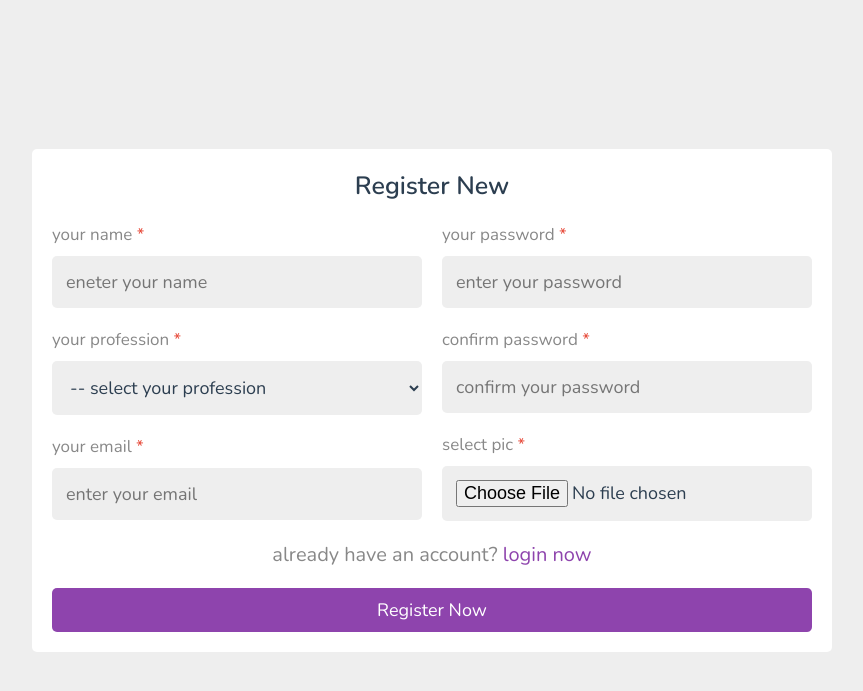
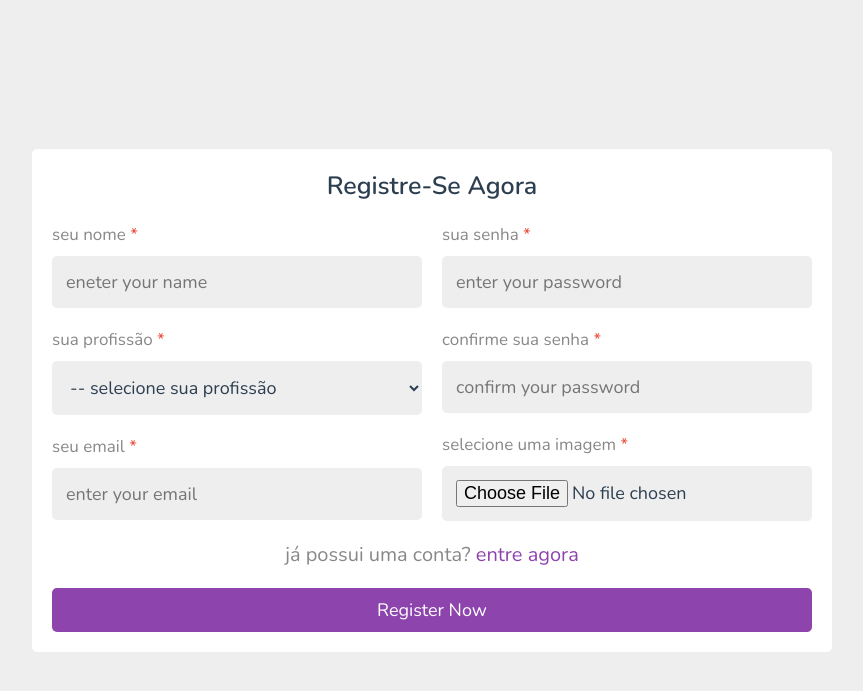
Before and after one commit to NatHanNSilva12/plataforma-cursos, a PHP site: page /admin/register.php in a window 1280 px wide. Shown: the top 691 px of the page, without its empty margins (208-1071 px from the left). Run offline with PHP 8.4, Linux system fonts and the light colour scheme.

Commit message:
registro de prof

```diff
--- a/admin/register.php
+++ b/admin/register.php
@@ -28,15 +28,15 @@ if(isset($_POST['submit'])){
    $select_tutor->execute([$email]);
 
    if($select_tutor->rowCount() > 0){
-      $message[] = 'email already taken!';
+      $message[] = 'email já usado!';
    }else{
       if($pass != $cpass){
-         $message[] = 'confirm passowrd not matched!';
+         $message[] = 'senha diferente';
       }else{
          $insert_tutor = $conn->prepare("INSERT INTO `tutors`(id, name, profession, email, password, image) VALUES(?,?,?,?,?,?)");
          $insert_tutor->execute([$id, $name, $profession, $email, $cpass, $rename]);
          move_uploaded_file($image_tmp_name, $image_folder);
-         $message[] = 'new tutor registered! please login now';
+         $message[] = 'novo professor registrado, entre com sua conta';
       }
    }
 
@@ -45,12 +45,12 @@ if(isset($_POST['submit'])){
 ?>
 
 <!DOCTYPE html>
-<html lang="en">
+<html lang="pt-BR">
 <head>
    <meta charset="UTF-8">
    <meta http-equiv="X-UA-Compatible" content="IE=edge">
    <meta name="viewport" content="width=device-width, initial-scale=1.0">
-   <title>register</title>
+   <title>Registro</title>
 
    <!-- font awesome cdn link  -->
    <link rel="stylesheet" href="https://cdnjs.cloudflare.com/ajax/libs/font-awesome/6.2.0/css/all.min.css">
@@ -79,39 +79,39 @@ if(isset($message)){
 <section class="form-container">
 
    <form class="register" action="" method="post" enctype="multipart/form-data">
-      <h3>register new</h3>
+      <h3>Registre-se agora</h3>
       <div class="flex">
          <div class="col">
-            <p>your name <span>*</span></p>
+            <p>seu nome <span>*</span></p>
             <input type="text" name="name" placeholder="eneter your name" maxlength="50" required class="box">
-            <p>your profession <span>*</span></p>
+            <p>sua profissão <span>*</span></p>
             <select name="profession" class="box" required>
-               <option value="" disabled selected>-- select your profession</option>
-               <option value="developer">developer</option>
-               <option value="desginer">desginer</option>
-               <option value="musician">musician</option>
-               <option value="biologist">biologist</option>
-               <option value="teacher">teacher</option>
-               <option value="engineer">engineer</option>
-               <option value="lawyer">lawyer</option>
-               <option value="accountant">accountant</option>
-               <option value="doctor">doctor</option>
-               <option value="journalist">journalist</option>
-               <option value="photographer">photographer</option>
+               <option value="" disabled selected>-- selecione sua profissão</option>
+               <option value="developer">desenvolvedor</option>
+               <option value="desginer">designer</option>
+               <option value="musician">musico</option>
+               <option value="biologist">biologo</option>
+               <option value="teacher">professor</option>
+               <option value="engineer">engenheiro</option>
+               <option value="lawyer">advogado</option>
+               <option value="accountant">banco</option>
+               <option value="doctor">doutor</option>
+               <option value="journalist">jornalista</option>
+               <option value="photographer">fotografo</option>
             </select>
-            <p>your email <span>*</span></p>
+            <p>seu email <span>*</span></p>
             <input type="email" name="email" placeholder="enter your email" maxlength="20" required class="box">
          </div>
          <div class="col">
-            <p>your password <span>*</span></p>
+            <p>sua senha <span>*</span></p>
             <input type="password" name="pass" placeholder="enter your password" maxlength="20" required class="box">
-            <p>confirm password <span>*</span></p>
+            <p>confirme sua senha <span>*</span></p>
             <input type="password" name="cpass" placeholder="confirm your password" maxlength="20" required class="box">
-            <p>select pic <span>*</span></p>
+            <p>selecione uma imagem <span>*</span></p>
             <input type="file" name="image" accept="image/*" required class="box">
          </div>
       </div>
-      <p class="link">already have an account? <a href="login.php">login now</a></p>
+      <p class="link">já possui uma conta? <a href="login.php">entre agora</a></p>
       <input type="submit" name="submit" value="register now" class="btn">
    </form>
 
```
